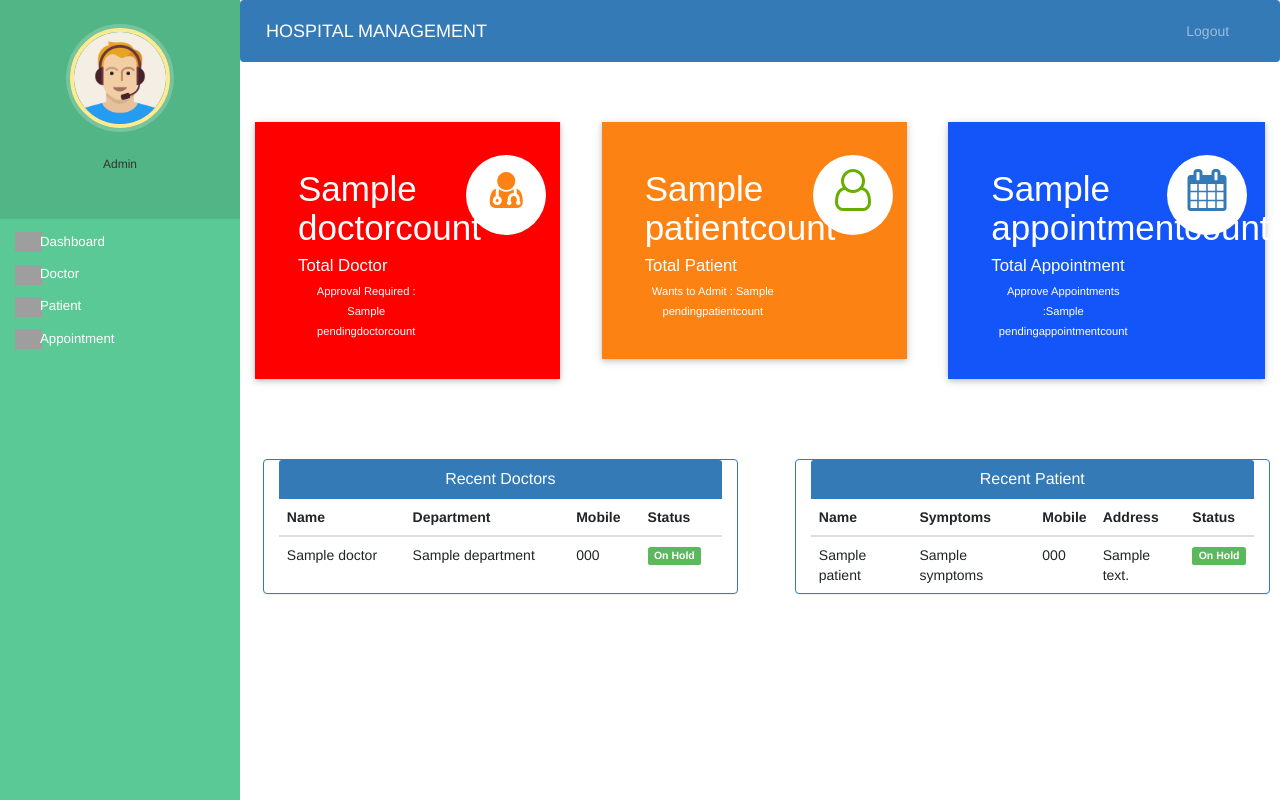
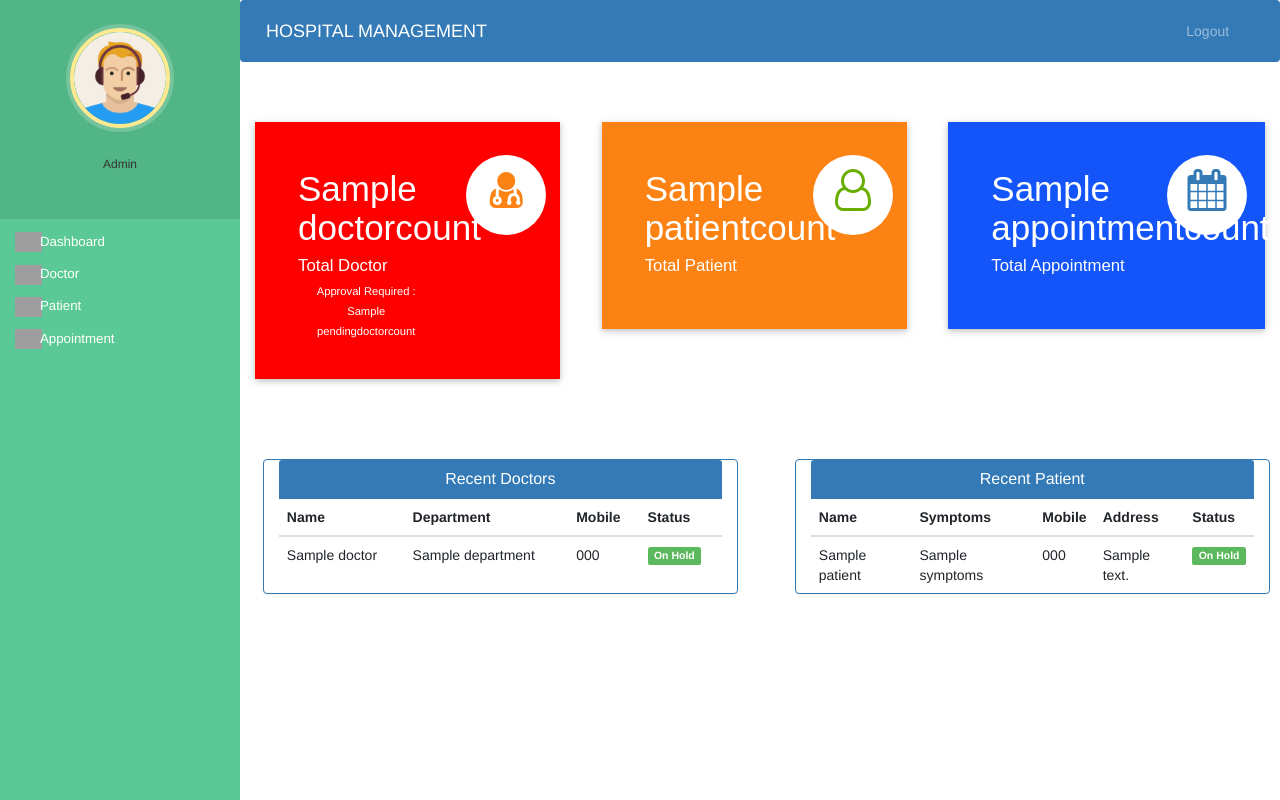
Before and after one commit to Shivanirao2000/Hospital-Management-System, a Django app: template templates/hospital/admin_dashboard.html in a window 1280 px wide; the page is wider, and only the part inside the window is pictured. Run offline with Django 3.2, Linux system fonts and the light colour scheme; the template is opened without the code that fills it: most values are stand-ins (such as "Sample title", 1, 10 or a date in 2020); some libraries are stand-ins or nearby versions; grey boxes are pictures that could not be loaded.

Commit message:
new change

```diff
--- a/templates/hospital/admin_dashboard_cards.html
+++ b/templates/hospital/admin_dashboard_cards.html
@@ -155,7 +155,8 @@
         <div class="col-md-8 market-update-left">
           <h3>{{patientcount}}</h3>
           <h4>Total Patient</h4>
-          <p>Wants to Admit : {{pendingpatientcount}}</p>
+          <!-- <p>Wants to Admit : {{pendingpatientcount}}</p> -->
+          <br>
         </div>
         <div class="col-md-4 market-update-right">
           <i class="fa fa-user-o"></i>
@@ -168,7 +169,8 @@
         <div class="col-md-8 market-update-left">
           <h3>{{appointmentcount}}</h3>
           <h4>Total Appointment</h4>
-          <p>Approve Appointments :{{pendingappointmentcount}} </p>
+          <!-- <p>Approve Appointments :{{pendingappointmentcount}} </p> -->
+          <br>
         </div>
         <div class="col-md-4 market-update-right">
           <i class="fa fa-calendar"> </i>
```
